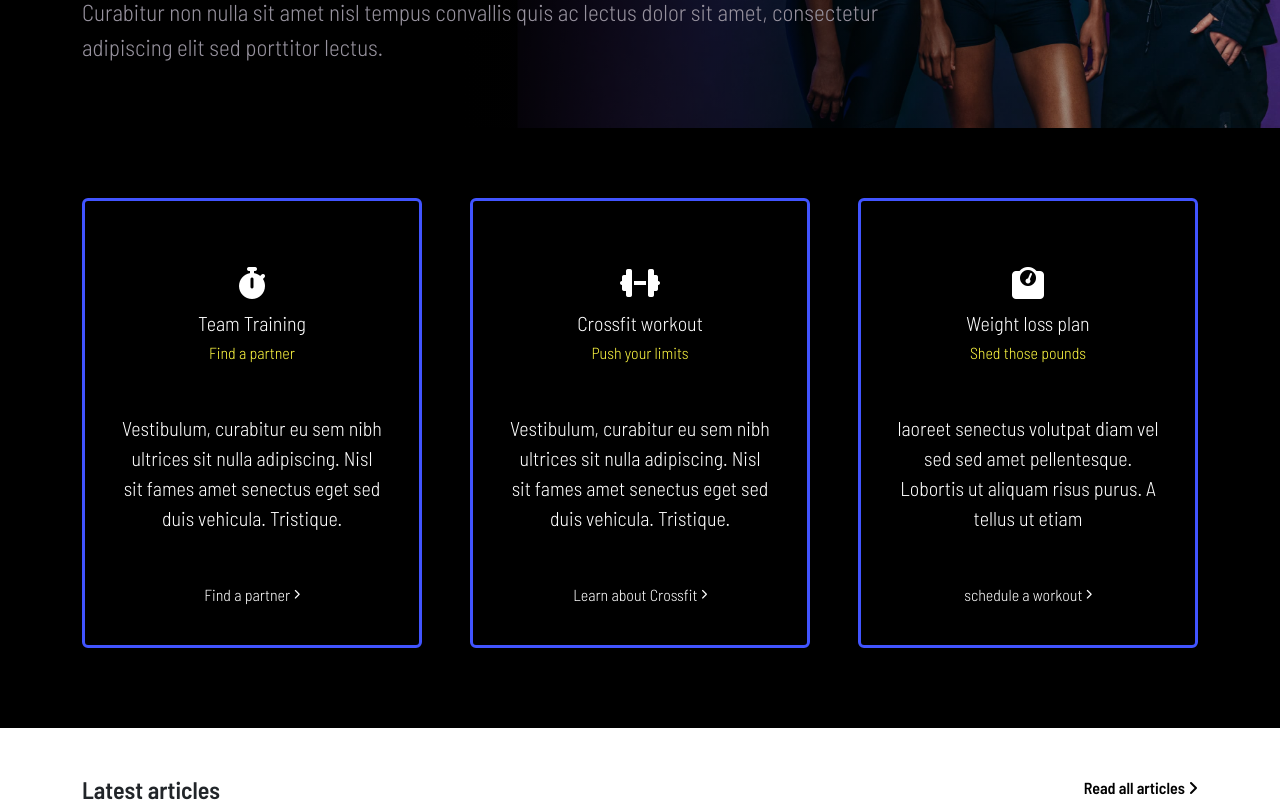
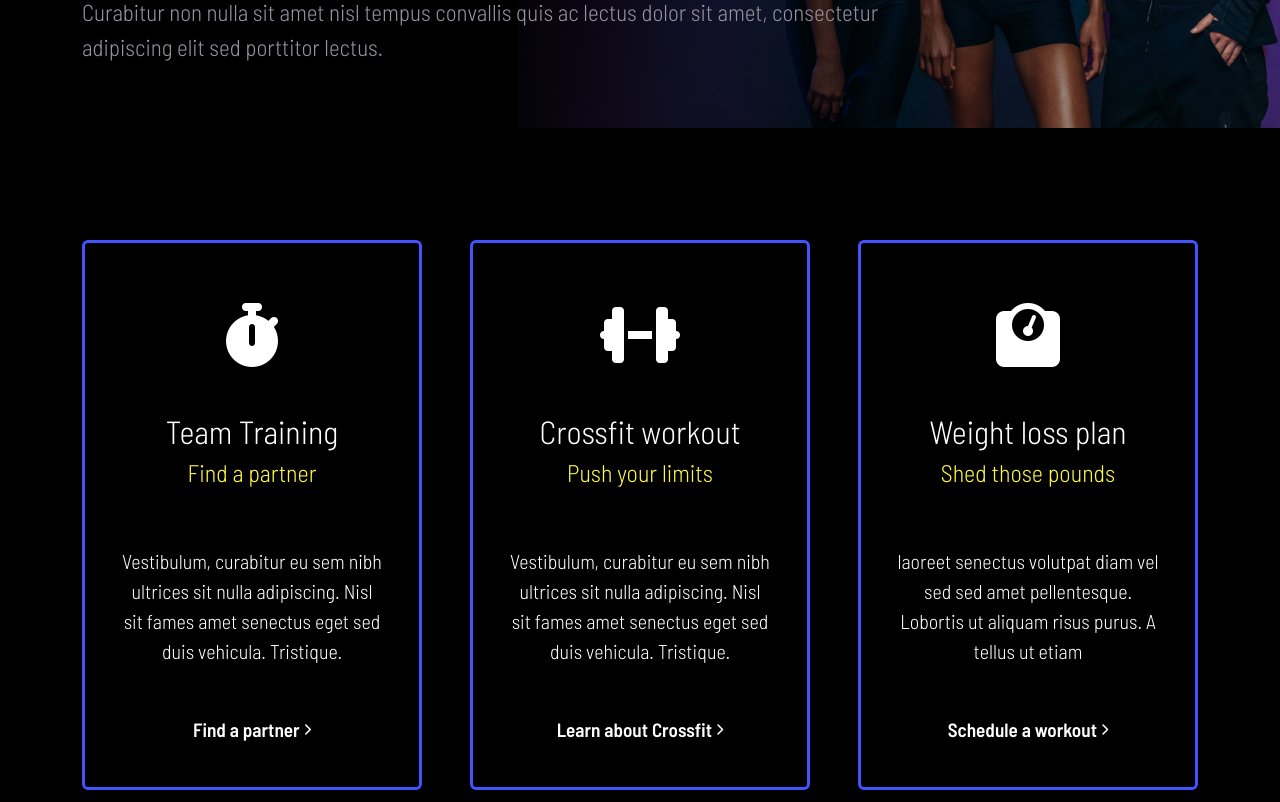
Before and after one commit to emilianogastaldo/proj-html-vuejs, a Vue app: page / in a window 1280 px wide. Shown: the part 3300-4102 px from the top of the page. Built offline with nearby package versions, Linux system fonts and the light colour scheme.

Commit message:
fixed subscribe section

```diff
--- a/src/components/main/subscribesection/SubscribePlan.vue
+++ b/src/components/main/subscribesection/SubscribePlan.vue
@@ -14,7 +14,7 @@ export default {
 
 <template>
     <section id="subscribe-plan">
-        <div class="container d-flex align-item-center justify-content-center">
+        <div class="container align-item-center justify-content-center">
             <div class="row g-5 row-col-3">
                 <a class="col" v-for="card in subPlan" :key="card.id" :href="card.url">
                     <SubscribePlanCard :icon="card.icon" :title="card.title" :subtitle="card.subtitle"
@@ -27,7 +27,7 @@ export default {
 <style lang="scss" scoped>
 #subscribe-plan {
     background-color: black;
-    min-height: 600px;
+    padding: 7rem 0;
 }
 
 a {
--- a/src/components/main/subscribesection/SubscribePlanCard.vue
+++ b/src/components/main/subscribesection/SubscribePlanCard.vue
@@ -18,10 +18,10 @@ export default {
 
 <template>
     <div class="card text-center">
-        <div class="icona"><i class="fa-solid fa-2xl" :class="icon"></i></div>
-        <div class="card-body">
-            <h5 class="card-title">{{ title }}</h5>
-            <h6>{{ subtitle }}</h6>
+        <div class="card-body d-flex flex-column justify-content-center align-items-center">
+            <div class="icona"><i class="fa-solid" :class="icon"></i></div>
+            <h2 class="card-title">{{ title }}</h2>
+            <h4>{{ subtitle }}</h4>
             <p class="card-text">{{ paragrph }}</p>
             <a :href="url">{{ link }} <span><i class="fa-solid fa-chevron-right fa-2xs"></i></span></a>
         </div>
@@ -32,10 +32,8 @@ export default {
 .card {
     background-color: black;
     border: solid 3px #4154FF;
-    min-height: 450px;
-    max-width: 350px;
+    min-height: 550px;
     cursor: pointer;
-    margin-top: 70px;
 }
 
 .card:hover {
@@ -44,16 +42,17 @@ export default {
 }
 
 .icona {
+    font-size: 4rem;
     color: white;
-    margin-top: 70px;
+    margin-bottom: 30px;
 }
 
 
-h5 {
+h2 {
     color: white;
 }
 
-h6 {
+h4 {
     color: #FFF941;
 }
 
@@ -67,9 +66,7 @@ p {
 a {
     color: white;
     text-decoration: none;
-}
-
-i {
-    color: white;
+    font-weight: 600;
+    font-size: 1.2rem;
 }
 </style>
--- a/src/data/_subPlan.js
+++ b/src/data/_subPlan.js
@@ -23,7 +23,7 @@ export default [
         title: 'Weight loss plan',
         subtitle: 'Shed those pounds',
         paragrph: ' laoreet senectus volutpat diam vel sed sed amet pellentesque. Lobortis ut aliquam risus purus. A tellus ut etiam',
-        link: 'schedule a workout',
+        link: 'Schedule a workout',
         url: 'https://themeforest.net/item/avada-responsive-multipurpose-theme/2833226?irgwc=1&clickid=yUC1jNQv%3AxyPUwnwnPQ89QzQUkH13wQVSxLFUQ0&iradid=275988&irpid=1292887&iradtype=ONLINE_TRACKING_LINK&irmptype=mediapartner&mp_value1=&utm_campaign=af_impact_radius_1292887&utm_medium=affiliate&utm_source=impact_radius'
     }
 ]
```
